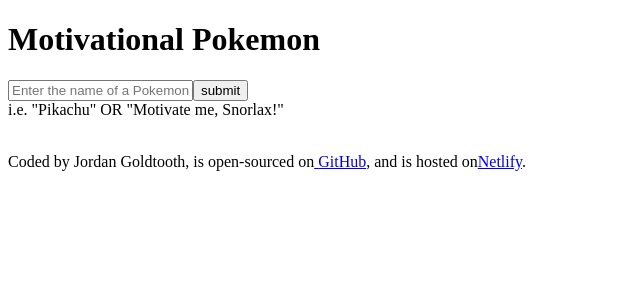
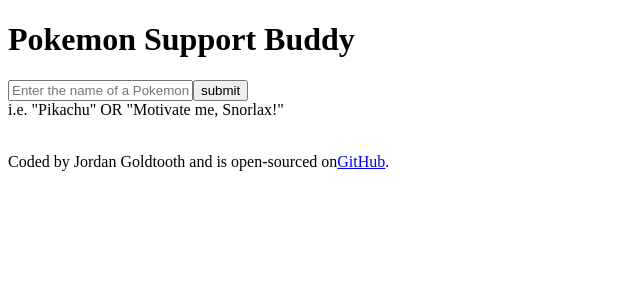
Before and after one commit to jordnlnn/motivational-pokemon-react, a React (Vite) app: page / in a window 1280 px wide. Shown: the top 300 px of the page, without its empty margins (0-640 px from the left). Built offline with nearby package versions, Linux system fonts and the light colour scheme.

Commit message:
rename project

```diff
--- a/index.html
+++ b/index.html
@@ -3,7 +3,7 @@
   <head>
     <meta charset="UTF-8" />
     <meta name="viewport" content="width=device-width, initial-scale=1.0" />
-    <title>Motivational Pokemon</title>
+    <title>Pokemon Support Buddy</title>
   </head>
   <body>
     <div id="root"></div>
--- a/package.json
+++ b/package.json
@@ -1,5 +1,5 @@
 {
-  "name": "motivational-pokemon-react",
+  "name": "pokemon-support-buddy",
   "private": true,
   "version": "0.0.0",
   "type": "module",
--- a/src/App.jsx
+++ b/src/App.jsx
@@ -6,7 +6,7 @@
 export default function App() {
   return (
     <div className="container">
-      <h1>Motivational Pokemon</h1>
+      <h1>Pokemon Support Buddy</h1>
       <main>
         <FormInput />
         <div class="pokemon-and-quote-container">
--- a/src/components/Footer.jsx
+++ b/src/components/Footer.jsx
@@ -2,17 +2,12 @@
   return (
     <footer>
       <p>
-        Coded by Jordan Goldtooth, is open-sourced on
+        Coded by Jordan Goldtooth and is open-sourced on
         <a
           href="https://github.com/jordnlnn/motivational-pokemon"
           target="_blank"
         >
-          {" "}
           GitHub
-        </a>
-        , and is hosted on
-        <a href="https://motivational-pokemon.netlify.app/" target="_blank">
-          Netlify
         </a>
         .
       </p>
```
